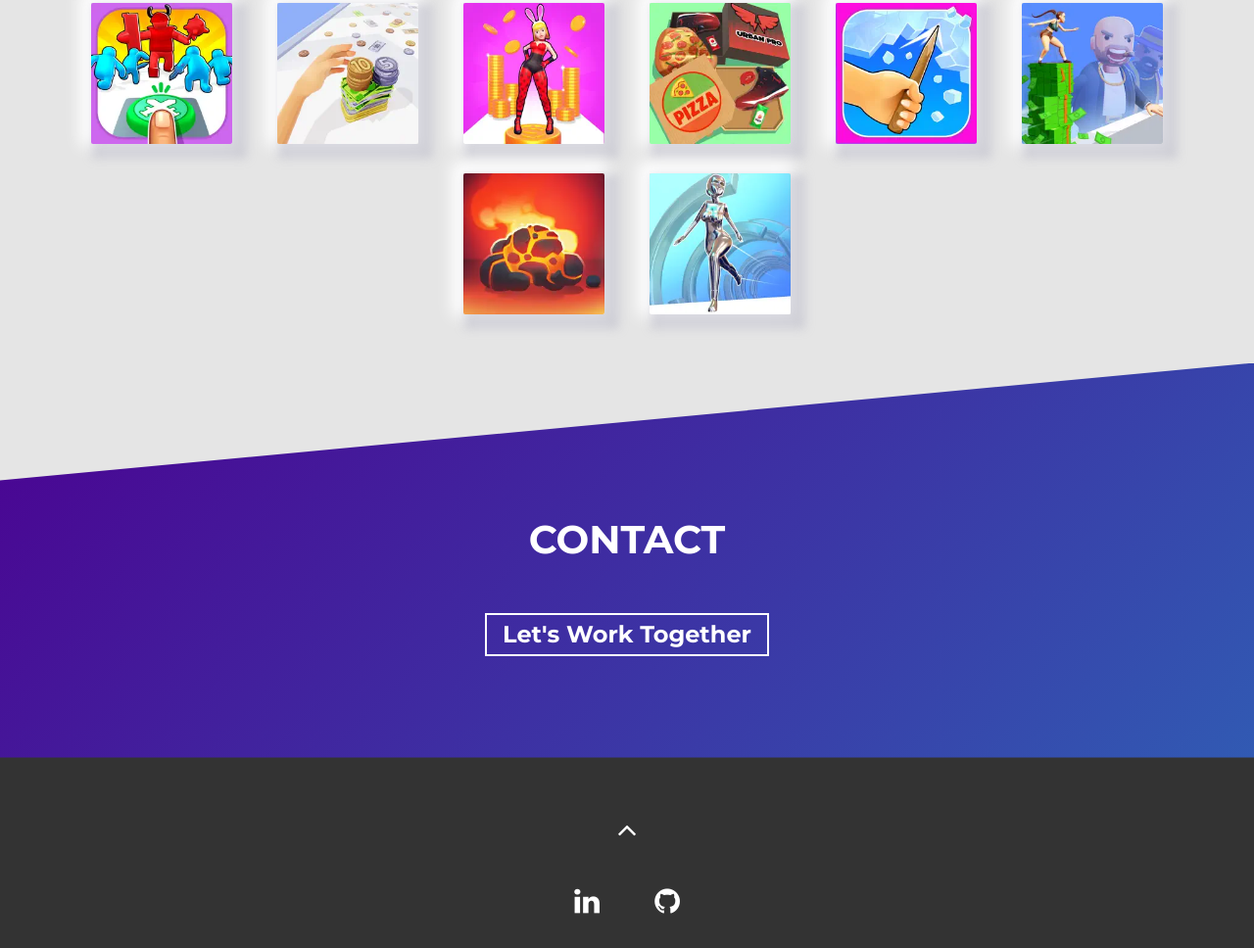
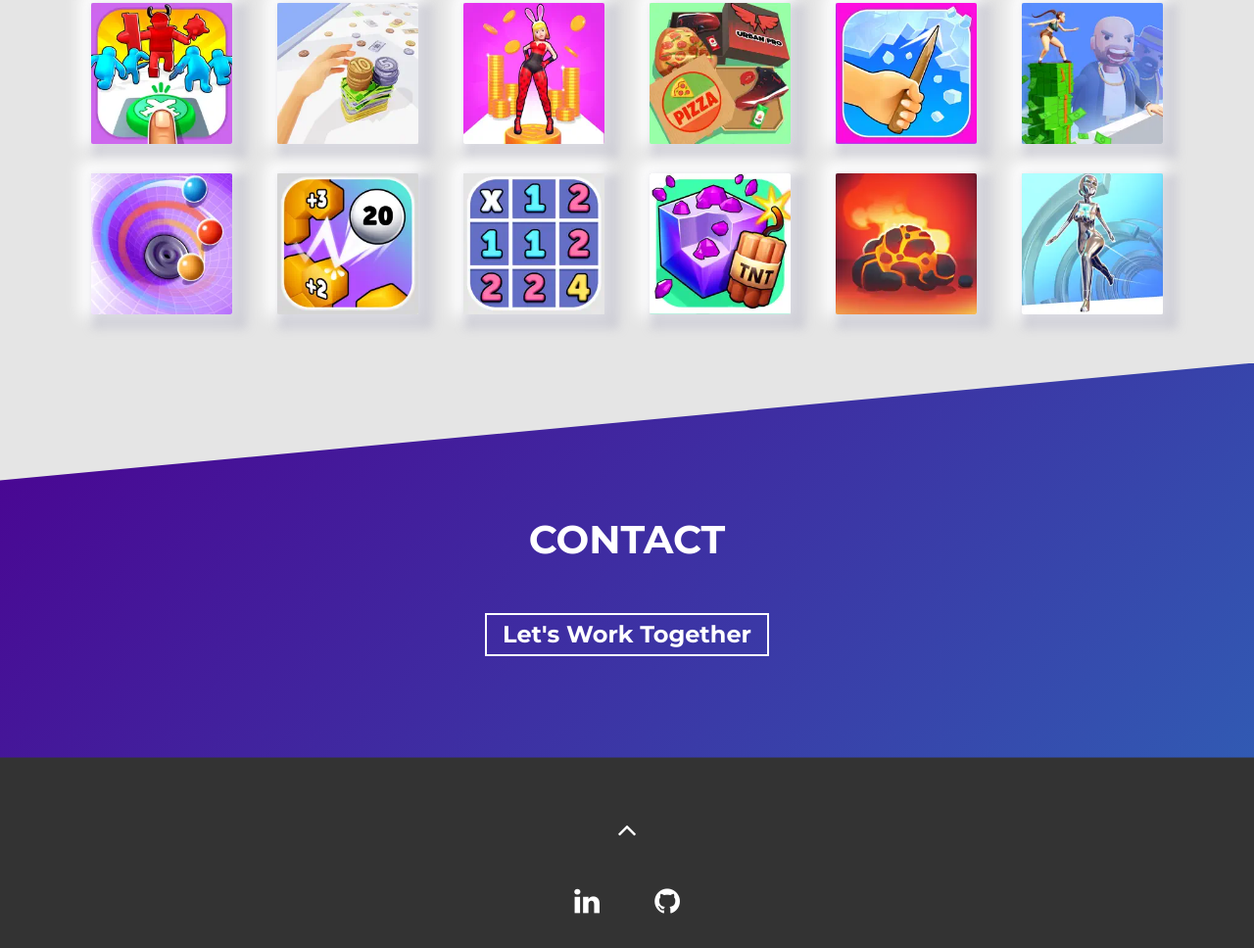
Before and after one commit to AAlperenUzun/aalperenuzun.github.io, a plain HTML site: page index.html in a window 1280 px wide. Shown: the part 2338-3306 px from the top of the page at 98% size. Drawn offline with Linux system fonts and the light colour scheme.

Commit message:
new games added

```diff
--- a/index.html
+++ b/index.html
@@ -333,10 +333,38 @@
             </div>
             <div class="col-12 col-md-2">
                 <div class="project-wrapper__image">
+                    <a href="https://apps.apple.com/us/app/bend-the-plane/id1666620471" target="_blank" rel="noopener noreferrer">
+                        <div class="thumbnail rounded">
+                            <img src="./assets/bendtheplane.png" class="img-fluid" alt="Project Image" />
+                        </div>
+                    </a>
                 </div>
             </div>
             <div class="col-12 col-md-2">
                 <div class="project-wrapper__image">
+                    <a href="https://apps.apple.com/us/app/manage-balls/id1660563048" target="_blank" rel="noopener noreferrer">
+                        <div class="thumbnail rounded">
+                            <img src="./assets/manageballs.png" class="img-fluid" alt="Project Image" />
+                        </div>
+                    </a>
+                </div>
+            </div>
+            <div class="col-12 col-md-2">
+                <div class="project-wrapper__image">
+                    <a href="https://apps.apple.com/us/app/increase-numbers/id1662516983" target="_blank" rel="noopener noreferrer">
+                        <div class="thumbnail rounded">
+                            <img src="./assets/increasenumbers.png" class="img-fluid" alt="Project Image" />
+                        </div>
+                    </a>
+                </div>
+            </div>
+            <div class="col-12 col-md-2">
+                <div class="project-wrapper__image">
+                    <a href="https://apps.apple.com/us/app/mine-bombing/id1661664104" target="_blank" rel="noopener noreferrer">
+                        <div class="thumbnail rounded">
+                            <img src="./assets/minebombing.png" class="img-fluid" alt="Project Image" />
+                        </div>
+                    </a>
                 </div>
             </div>
             <div class="col-12 col-md-2">
```
Also changed, not shown: assets/bendtheplane.png (added), assets/increasenumbers.png (added), assets/manageballs.png (added), assets/minebombing.png (added).
